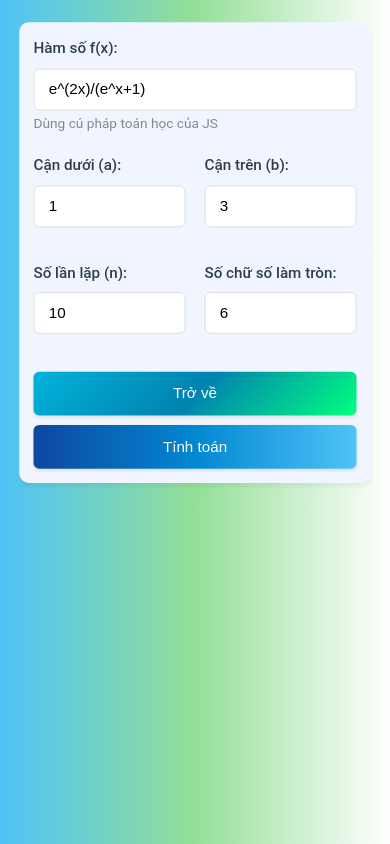
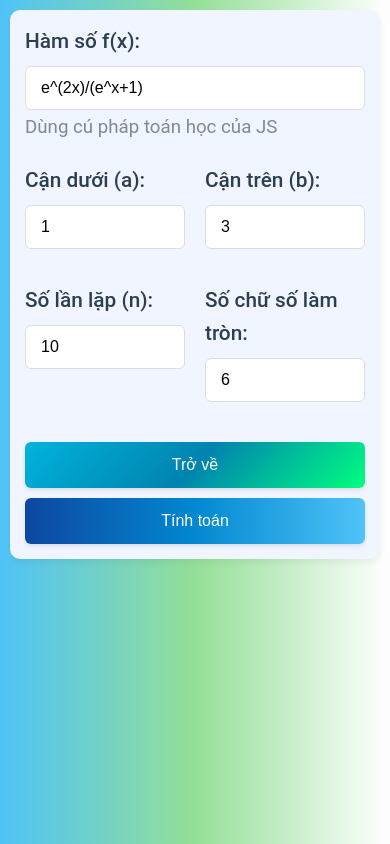
Before and after one commit to Khoiphuc/ppt, a plain HTML site: page index.html in a window 390 px wide. Drawn offline with nearby package versions, Linux system fonts and the light colour scheme.

Commit message:
Update index.html

```diff
--- a/index.html
+++ b/index.html
@@ -258,7 +258,7 @@
             .input-section,
             .result-section {
                 padding: 15px;
-                scale: 0.95;
+                font-size: 1.3em;
             }
 
             .button-group {
```
